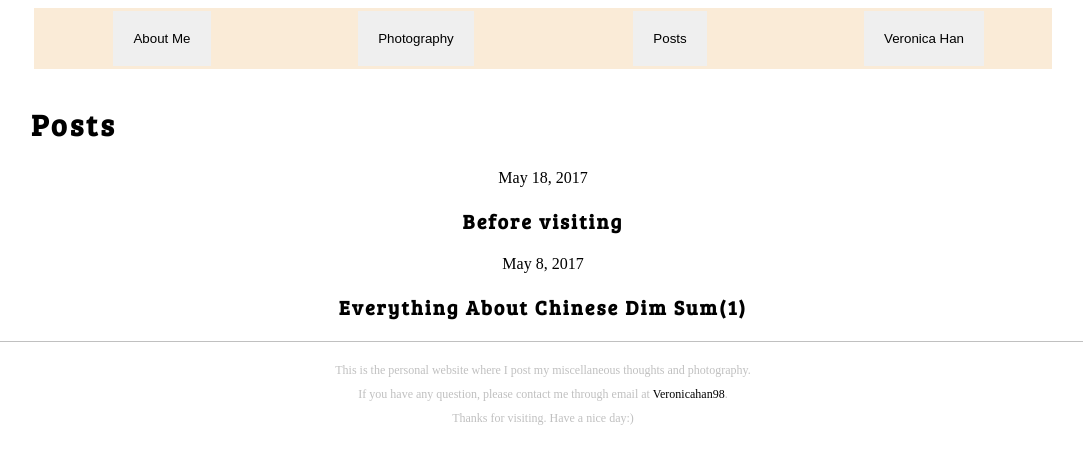
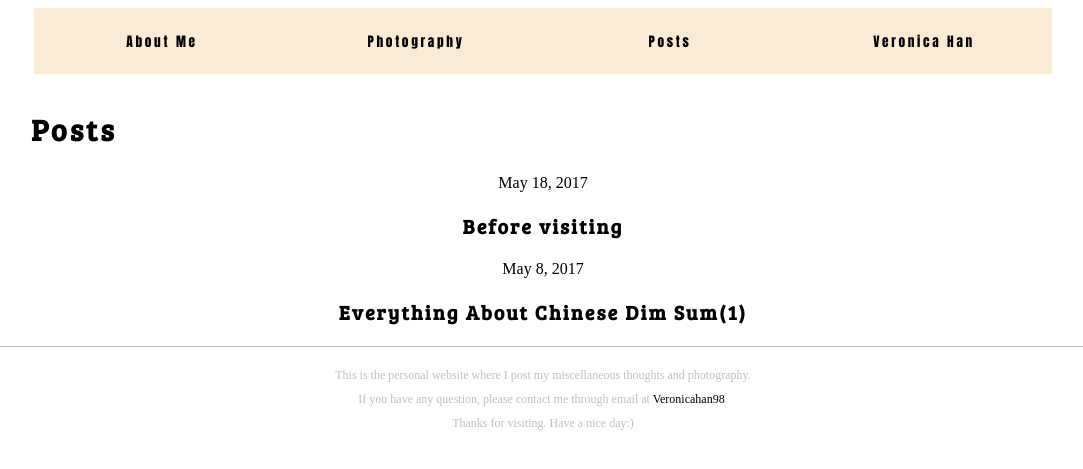
Before and after one commit to topveronicaa/topveronicaa.github.io, a Jekyll site: the page built from posts.html, in a window 1280 px wide. Shown: the top 469 px of the page, without its empty margins (97-1180 px from the left). Built offline with Jekyll 4.4.1, drawn with Linux system fonts in a browser that asks for light colours.

Commit message:
Update header.html

```diff
--- a/_includes/header.html
+++ b/_includes/header.html
@@ -7,8 +7,8 @@
 <style>
 
 
-
   .button {
+    background: Antiquewhite;
     position: relative;
     border: none;
     padding: 20px;
@@ -17,11 +17,13 @@
     text-decoration: none;
     overflow: hidden;
     cursor: pointer;
+    font-family: "Anton";
+    letter-spacing: 0.2em;
 }
 
 .button:after {
     content: "";
-    background: antiquewhite;
+    background: Azure;
     display: block;
     position: absolute;
     padding-top: 300%;
```
